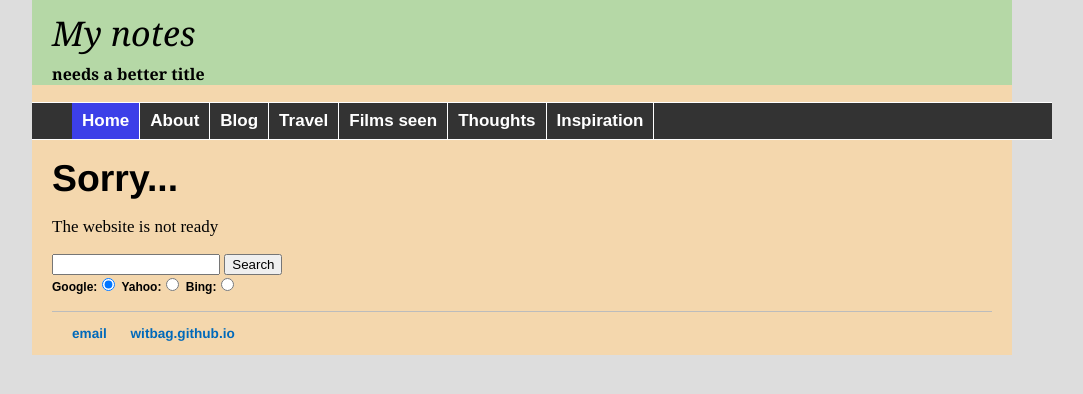
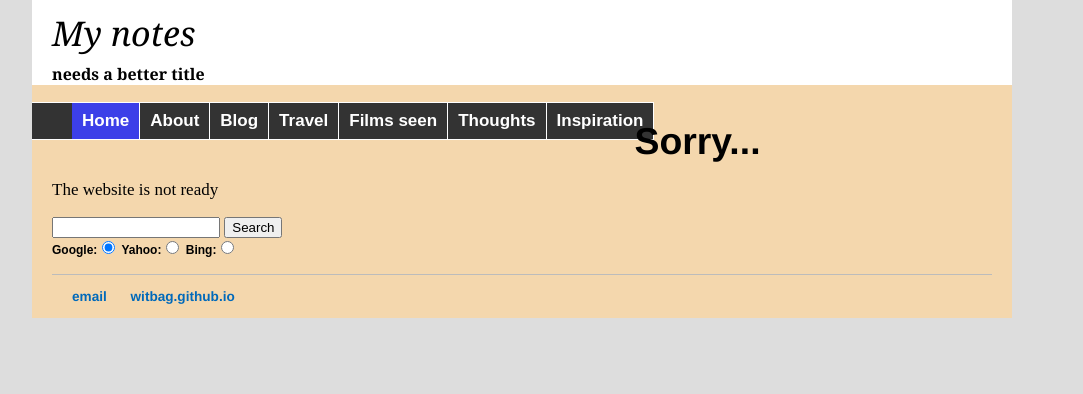
Before and after one commit to witbag/witbag.github.io, a Jekyll site: the page built from index.html, in a window 1280 px wide. Shown: the top 394 px of the page, without its empty margins (118-1201 px from the left). Built offline with Jekyll 4.4.1, drawn with Linux system fonts in a browser that asks for light colours.

Commit message:
Update main.css

```diff
--- a/css/main.css
+++ b/css/main.css
@@ -7,6 +7,7 @@
 }
 #style_header {                 /*TOP BAR*/
 height: 92px;
+padding-bottom: 10px
 background: #b5d8a6;
 }
 #style_content {                /*MAIN TEXT*/
@@ -61,7 +62,6 @@
 padding-left: -20px;
 float: left;
 font: bold 17px Arial;
-width: 980px;
 border: 1px solid #FFFFFF;
 border-width: 1px 0;
 background: #333333; /*background: black url(blde.png) center center repeat-x;*/
```
